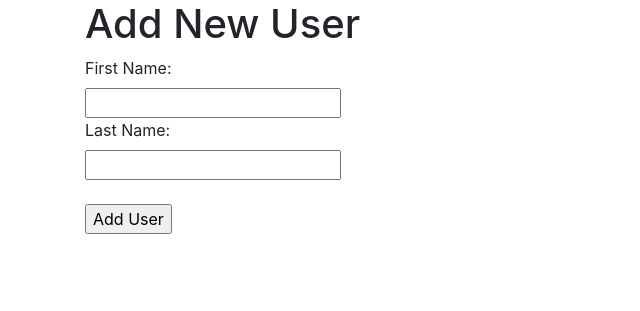
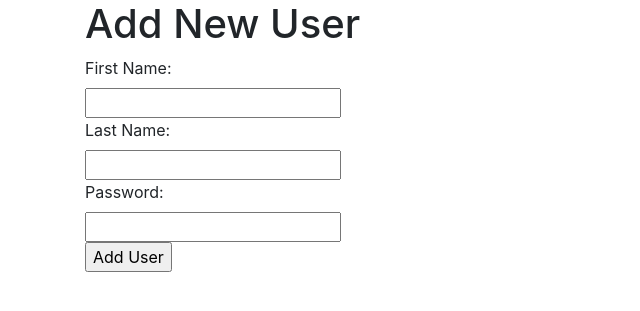
Before and after one commit to FromMeHR/SimpleFlaskBlog, a Flask app: page /add_user in a window 1280 px wide. Shown: the part 56-367 px from the top of the page, without its empty margins (0-640 px from the left). Run offline with Flask 2, Linux system fonts and the light colour scheme; some libraries are stand-ins or nearby versions.

Commit message:
Update add_user.html

```diff
--- a/blog/templates/add_user.html
+++ b/blog/templates/add_user.html
@@ -7,7 +7,9 @@
     <label for="first_name">First Name:</label><br>
     <input type="text" id="first_name" name="first_name" required><br>
     <label for="last_name">Last Name:</label><br>
-    <input type="text" id="last_name" name="last_name" required><br><br>
+    <input type="text" id="last_name" name="last_name" required><br>
+    <label for="password">Password:</label><br>
+    <input type="text" id="password" name="password" required><br>
     <input type="submit" value="Add User">
   </form>
 {% endblock %}
```
